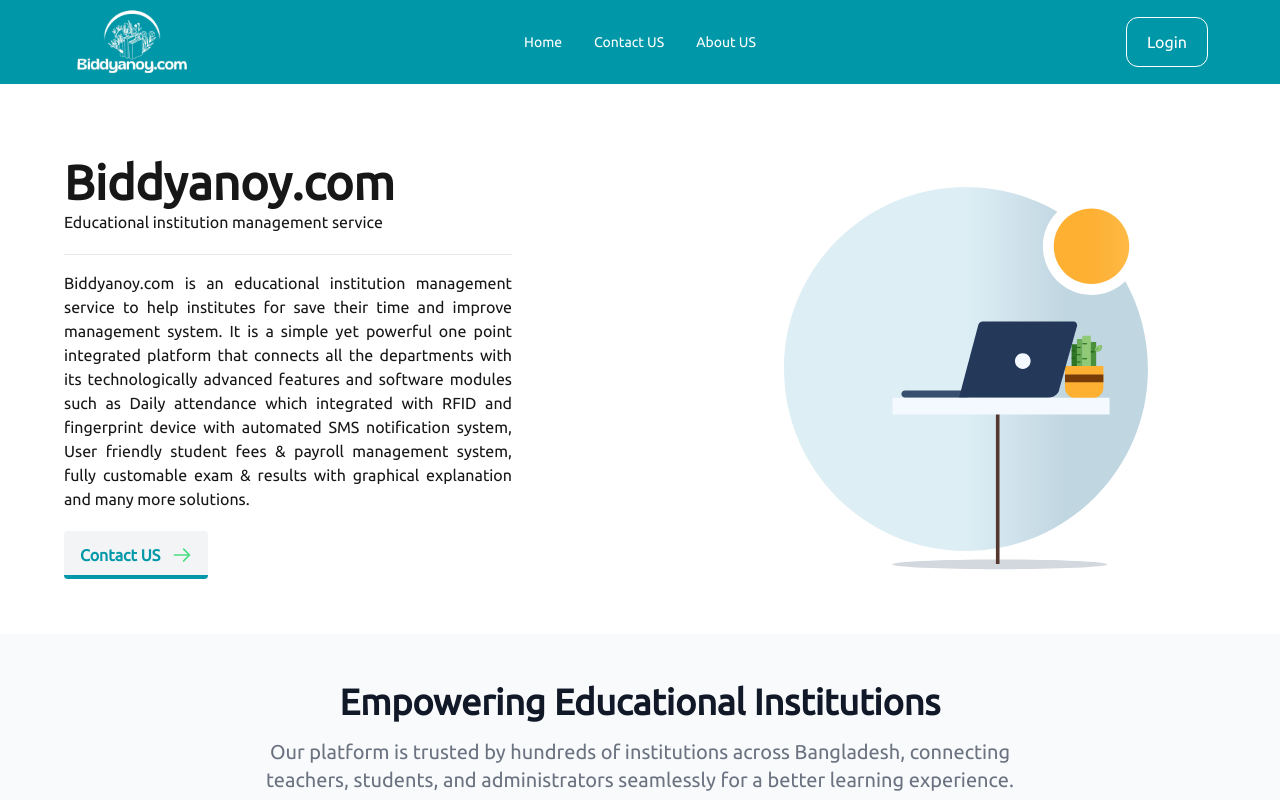
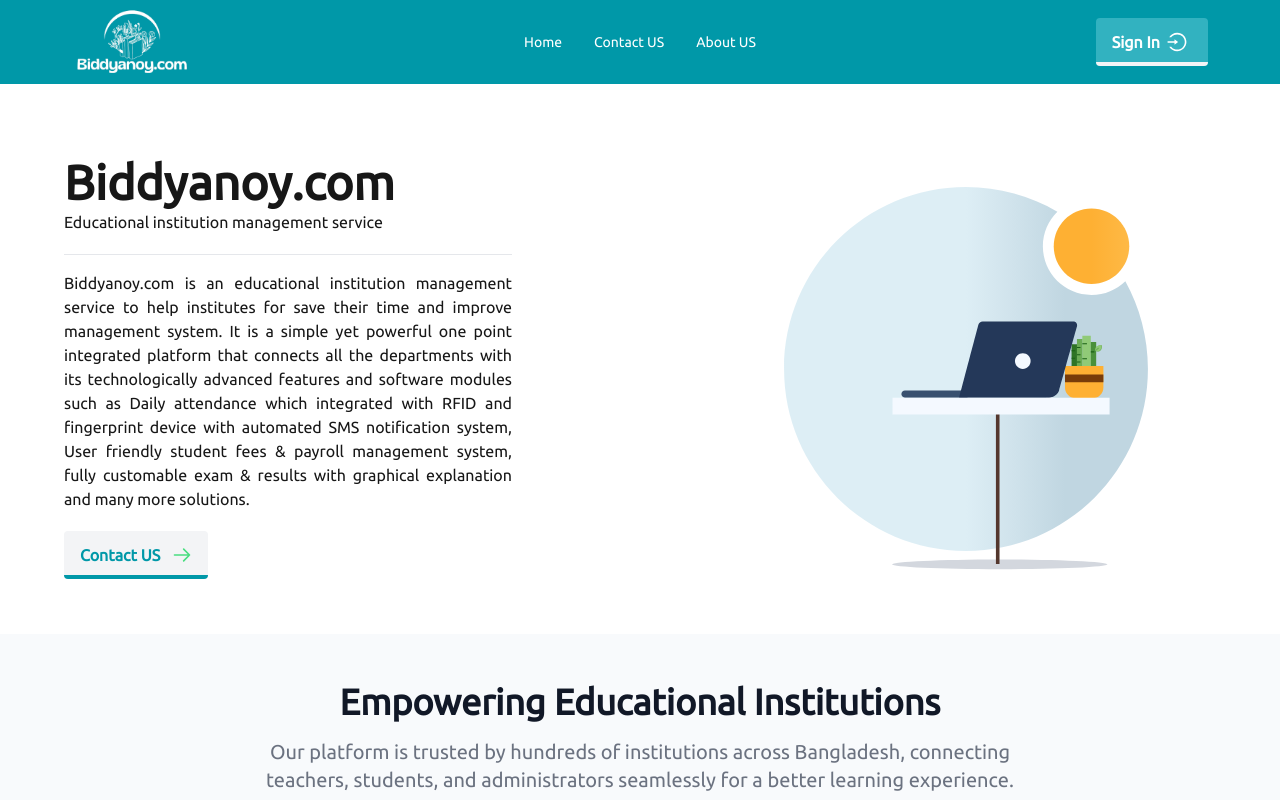
Before and after one commit to AbuRaihan32/Smart-Madrasha, a Next.js app: page / in a window 1280 px wide. Shown: the top 800 px of the page. Built offline with nearby package versions, Linux system fonts and the light colour scheme.

Commit message:
Navbar and digital section updated

```diff
--- a/src/components/Home/DigitalAttendance/DigitalAttendance.jsx
+++ b/src/components/Home/DigitalAttendance/DigitalAttendance.jsx
@@ -6,19 +6,20 @@ const DigitalAttendance = () => {
   return (
     <section className="max-w-6xl mx-auto py-8">
       <div className=" w-[94%] mx-auto flex items-center ">
-        {/* Image Section */}
         <div className="w-full">
           <img
-            src="/Attendance.png" // Replace this with your actual image path
+            src="/Attendance.png"
             alt="Digital Attendance System"
             className="w-96 mx-auto"
           />
         </div>
 
-        {/* Text Section */}
         <div className="w-full">
           <h2 className="text-[#0098A8] text-2xl font-bold flex items-center">
-            <span className="mr-2"><FaBell></FaBell></span> Digital Attendance System
+            <span className="mr-2">
+              <FaBell></FaBell>
+            </span>{" "}
+            Digital Attendance System
           </h2>
 
           <ul className="mt-4 space-y-2">
--- a/src/components/Navbar/Navbar.jsx
+++ b/src/components/Navbar/Navbar.jsx
@@ -1,5 +1,6 @@
 import Link from "next/link";
 import React from "react";
+import { AiOutlineLogin } from "react-icons/ai";
 
 const Navbar = () => {
   const navLinks = (
@@ -53,7 +54,21 @@ const Navbar = () => {
           <ul className="menu menu-horizontal px-1">{navLinks}</ul>
         </div>
         <div className="navbar-end">
-          <a className="py-3 px-5 border rounded-xl border-white hover:border-orange-600">Login</a>
+          <a
+            href={"/login"}
+            class="relative inline-flex items-center justify-start py-3 pl-4 pr-12 overflow-hidden font-semibold text-white transition-all duration-150 ease-in-out rounded hover:pl-10 hover:pr-6 bg-[#32b2c0]  group"
+          >
+            <span class="absolute bottom-0 left-0 w-full h-1 transition-all duration-150 ease-in-out bg-gray-100 group-hover:h-full"></span>
+            <span class="absolute right-1 pr-4 duration-200 ease-out group-hover:translate-x-12">
+              <AiOutlineLogin size={22}></AiOutlineLogin>
+            </span>
+            <span class="absolute left-1 pl-2.5 -translate-x-12 group-hover:translate-x-0 ease-out duration-200">
+            <AiOutlineLogin color="#0098A8" size={22}></AiOutlineLogin>
+            </span>
+            <span class="relative w-full text-left transition-colors duration-200 ease-in-out group-hover:text-[#0098A8] ">
+              Sign In
+            </span>
+          </a>
         </div>
       </div>
     </div>
```
